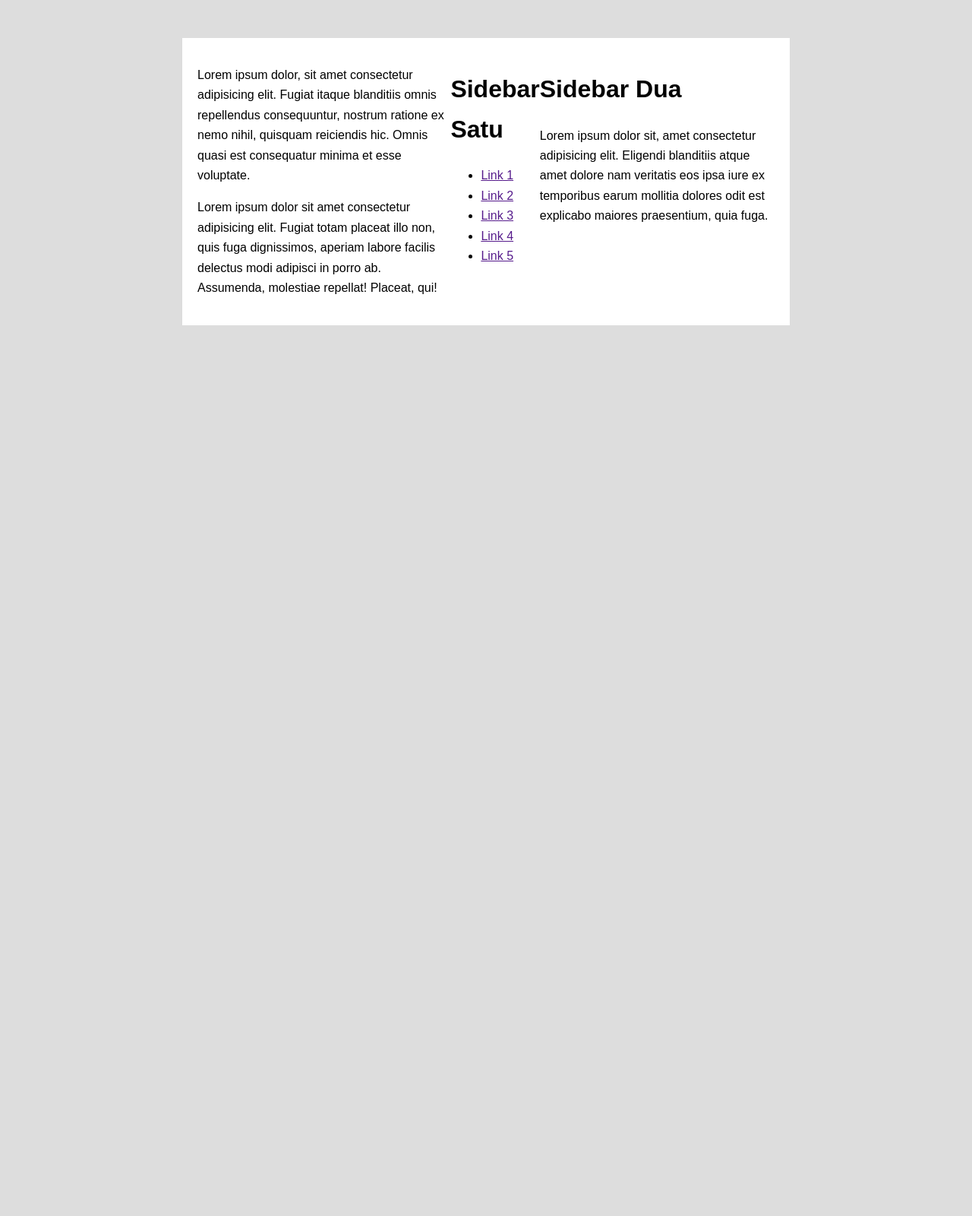
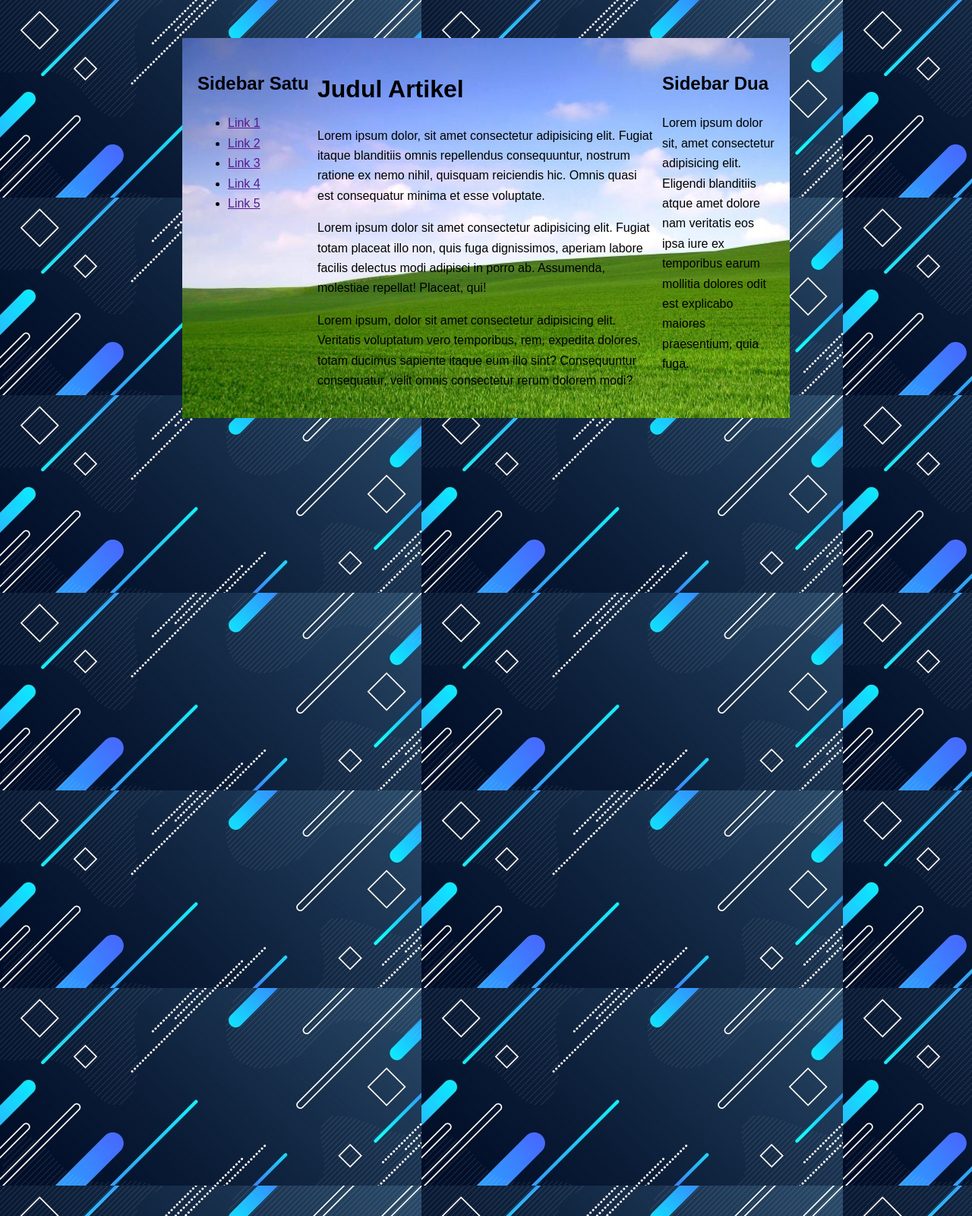
Before and after one commit to nurwahibzy/Pemrograman-Web, a PHP site: the page made by dasarWeb/Pertemuan 2/flexbox.html in a window 1280 px wide. Shown: the whole page at 76% size. Before the commit the page ends 428 px from the top, so only its background shows below. Run offline with PHP 8.4, Linux system fonts and the light colour scheme.

Commit message:
Tugas Pertamuan 2

```diff
--- a/dasarWeb/Pertemuan 2/flexbox.html
+++ b/dasarWeb/Pertemuan 2/flexbox.html
@@ -8,7 +8,18 @@
   </head>
   <body>
     <div class="container-satu">
+      <div class="sidebar-satu">
+        <h2>Sidebar Satu</h2>
+        <ul>
+          <li><a href="">Link 1</a></li>
+          <li><a href="">Link 2</a></li>
+          <li><a href="">Link 3</a></li>
+          <li><a href="">Link 4</a></li>
+          <li><a href="">Link 5</a></li>
+        </ul>
+      </div>
       <div class="kolom-utama">
+        <h1>Judul Artikel</h1>
         <p>
           Lorem ipsum dolor, sit amet consectetur adipisicing elit. Fugiat
           itaque blanditiis omnis repellendus consequuntur, nostrum ratione ex
@@ -21,19 +32,15 @@
           delectus modi adipisci in porro ab. Assumenda, molestiae repellat!
           Placeat, qui!
         </p>
-      </div>
-      <div class="sidebar-satu">
-        <h1>Sidebar Satu</h1>
-        <ul>
-          <li><a href="">Link 1</a></li>
-          <li><a href="">Link 2</a></li>
-          <li><a href="">Link 3</a></li>
-          <li><a href="">Link 4</a></li>
-          <li><a href="">Link 5</a></li>
-        </ul>
+        <p>
+          Lorem ipsum, dolor sit amet consectetur adipisicing elit. Veritatis
+          voluptatum vero temporibus, rem, expedita dolores, totam ducimus
+          sapiente itaque eum illo sint? Consequuntur consequatur, velit omnis
+          consectetur rerum dolorem modi?
+        </p>
       </div>
       <div class="sidebar-dua">
-        <h1>Sidebar Dua</h1>
+        <h2>Sidebar Dua</h2>
         <p>
           Lorem ipsum dolor sit, amet consectetur adipisicing elit. Eligendi
           blanditiis atque amet dolore nam veritatis eos ipsa iure ex temporibus
--- a/dasarWeb/Pertemuan 2/style1.css
+++ b/dasarWeb/Pertemuan 2/style1.css
@@ -5,7 +5,9 @@ body {
 }
 body {
   font-family: Arial, Helvetica, sans-serif;
-  background-color: #ddd;
+  background-image: url(img/gambarAbstrak.jpg);
+  background-size: auto;
+  background-repeat: repeat;
   line-height: 1.65;
   padding-bottom: 1000px;
 }
@@ -16,4 +18,16 @@ body {
   padding: 20px;
   box-sizing: border-box;
   display: flex;
+  background-image: url(img/field1.jpg);
 }
+.sidebar-satu {
+  width: 1000px;
+}
+.kolom-utama {
+  width: 3000px;
+  margin-left: 10px;
+  margin-right: 10px;
+}
+.sidebar-dua {
+  width: 1000px;
+}
```
